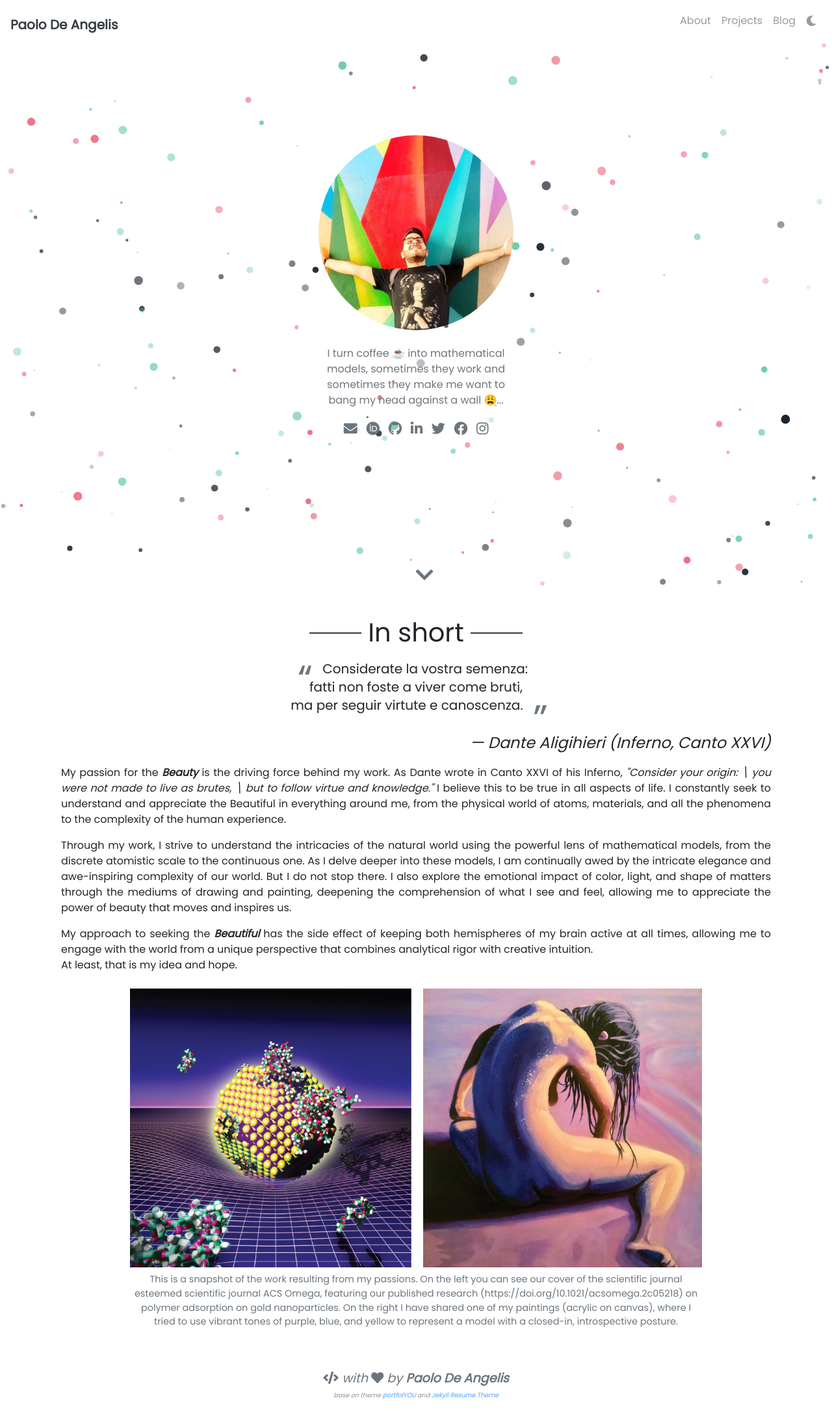
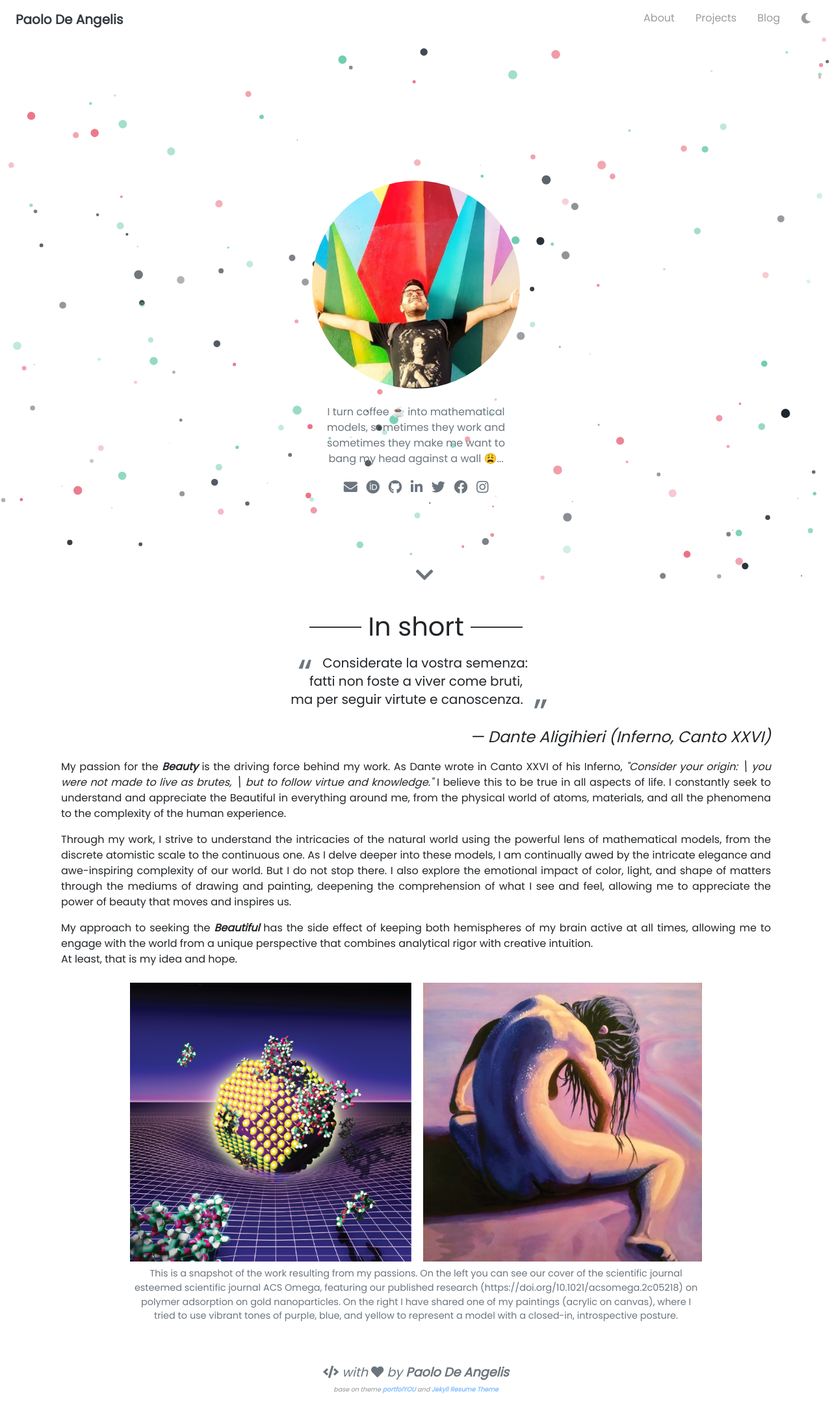
Before and after one commit to paolodeangelis/paolodeangelis.github.io, a Jekyll site: the page built from pages/index.md, in a window 1280 px wide. Shown: the whole page at 65% size. Built offline with Jekyll 4.4.1, drawn with Linux system fonts in a browser that asks for light colours; emoji names are drawn with the system emoji font.

Commit message:
fix home for small screen

```diff
--- a/_includes/landing.html
+++ b/_includes/landing.html
@@ -8,7 +8,7 @@
   <div id="container1" class="my-2">
   <!-- <div id="dummy"></div> -->
     <div id="element">
-    <img src="{{ site.author.image }}" alt="{{ site.title }}" class="circle-image" data-wow-delay=".2s">
+    <img src="{{ site.author.image }}" alt="{{ site.title }}" class="circle-image">
 
     <p class="text-muted" style="text-align:center"><br>{{ site.description }}</p>
     {% include social.html %}
--- a/_sass/_landing.scss
+++ b/_sass/_landing.scss
@@ -5,11 +5,14 @@
 
 #container1 {
   position: absolute;
-	top: calc(50vh - 250px);
+	// top: calc(50vh - 270px);
+  top: 50vh;
 	right: 50%;
-	transform: translate(50%,-50%);
-  max-width: 90%;
-  min-width: 300px;
+	transform: translate(50%,calc(-20vh));
+  max-width: 65vw;
+  min-width: min(65vw, 320px);
+  // min-width: 200px;
+  // width: 350px;
 	// padding: 3em 3em;
 }
 
@@ -64,11 +67,12 @@
 }
 
 .circle-image {
-  width: 100%;
-  height: 100%;
-  min-height: 300px;
+  display: block;
+  width: min(65vw, 320px);
+  min-width: 150px;
   border-radius: 50%;
-  object-fit: cover;
+  // right: 50%;
+  // object-fit: cover;
   object-position: center;
 }
 
--- a/_sass/_navbar.scss
+++ b/_sass/_navbar.scss
@@ -18,6 +18,7 @@
   }
 }
 
+
 .nav-item.active {
   font-weight: bold;
 
@@ -28,8 +29,21 @@
 }
 
 .navbar-brand {
-  margin-bottom: -14px;
+  margin-bottom: -7px;
   &::after {
     margin-top: -0.25em;
   }
+  margin-left:8px;
+  margin-right:8px;
+  padding-top:3.5px;
+  padding-bottom:3.5px;
 }
+
+.nav-link{
+  // padding-left:8px;
+  // padding-right:30px;
+  padding-top:3.5px;
+  padding-bottom:3.5px;
+  margin-left:8px;
+  margin-right:8px;
+}
```
